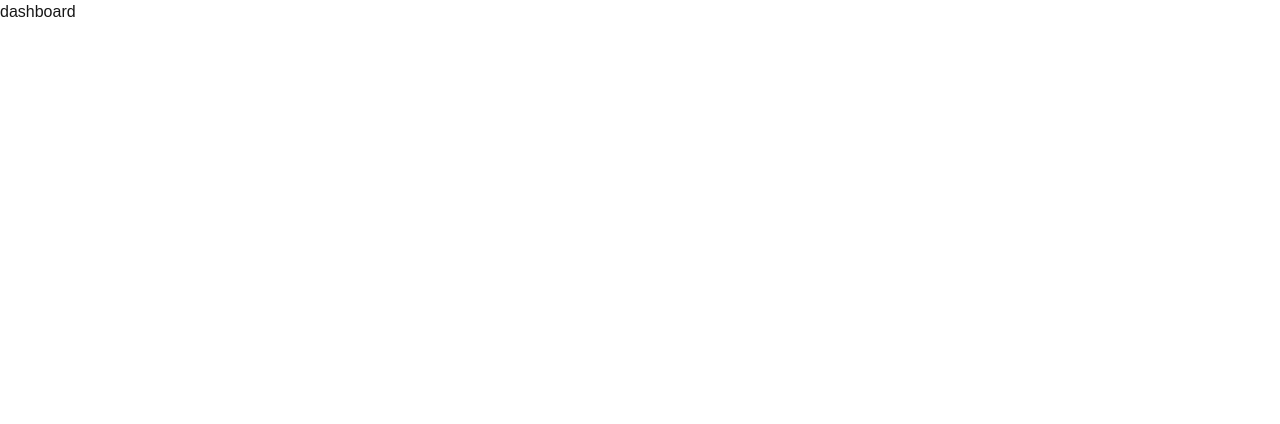
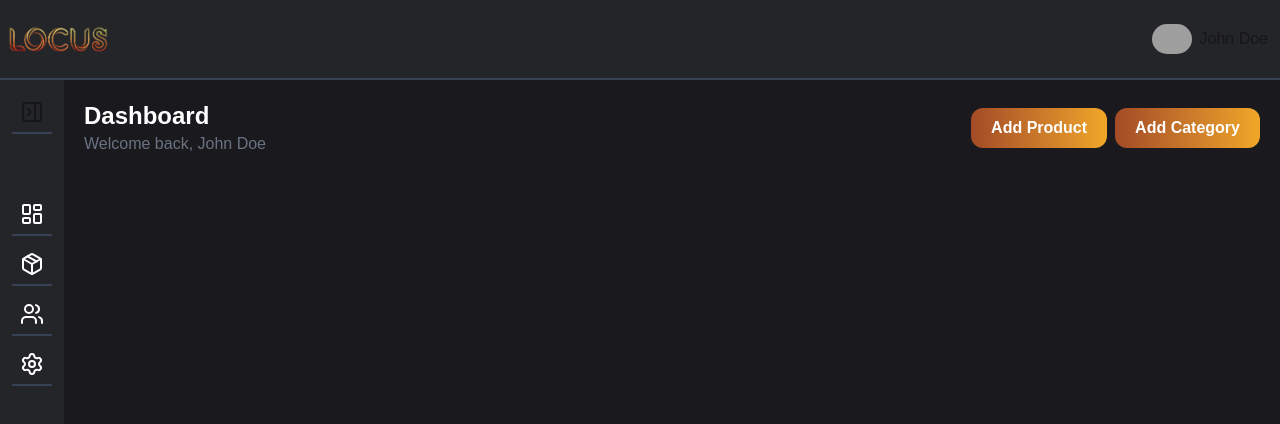
Before and after one commit to m-taqii/locus, a Next.js app: page /dashboard in a window 1280 px wide. Shown: the top 424 px of the page. Built offline with nearby package versions, Linux system fonts and the light colour scheme; grey boxes are pictures that could not be loaded.

Commit message:
feat: creating dashboard UI

```diff
--- /dev/null
+++ b/app/components/SessionWraper.jsx
@@ -0,0 +1,12 @@
+"use client"
+import { SessionProvider } from "next-auth/react"
+
+const SessionWraper = ({children}) => {
+  return (
+    <SessionProvider>
+      {children}
+    </SessionProvider>
+  )
+}
+
+export default SessionWraper
--- /dev/null
+++ b/app/dashboard/inventory/page.js
@@ -0,0 +1,11 @@
+import React from 'react'
+
+const page = () => {
+  return (
+    <section className='h-[90vh] bg-[#242529] transition-all duration-300'>
+
+    </section>
+  )
+}
+
+export default page
--- /dev/null
+++ b/app/dashboard/layout.js
@@ -0,0 +1,40 @@
+"use client"
+import Image from 'next/image'
+import Link from 'next/link'
+import { useState } from 'react'
+import { LayoutDashboard, Package, Users, Settings, PanelRightOpen, PanelRightClose } from 'lucide-react'
+
+const layout = ({ children }) => {
+    const [open, setOpen] = useState(false)
+    return (
+        <div>
+            <nav className='flex items-center justify-between w-full h-[10vh] border-b-2 border-gray-700 bg-[#242529]'>
+                <div className='m-2'>
+                    <Link href="/"><Image src="/logo.png" alt="Logo" width={100} height={100} /></Link>
+                </div>
+                <div className='flex items-center gap-2'>
+                    <img src="https://cdn-icons-png.flaticon.com/512/149/149071.png" alt="User" width={40} height={40} className='rounded-full' />
+                    <p className='mr-3'>John Doe</p>
+                </div>
+            </nav>
+            <div className='flex'>
+                <section className={`h-[90vh] bg-[#242529] transition-all duration-300 ${open ? 'w-[20vw]' : 'w-[5vw] flex items-center flex-col'}`}>
+                    <button onClick={() => setOpen(!open)} className={`cursor-pointer transition-all duration-300 ${open ? 'relative left-50 border-none w-0 m-5' : 'border-b-2 border-gray-700 pb-2 m-5 w-10 flex justify-center items-center'}`}>
+                        {open ? <PanelRightOpen /> : <PanelRightClose />}
+                    </button>
+                    <ul className='flex flex-col gap-2 ml-3 mr-3 mt-10 text-white'>
+                        <li className='hover:bg-[#1a1a1e] p-2 hover:rounded-md cursor-pointer hover:border-r-2 hover:border-[#F0A728] border-b-2 border-gray-700'><Link href="/dashboard" className='flex items-center gap-2 '><LayoutDashboard /> {open ? "Dashboard" : ""}</Link></li>
+                        <li className='hover:bg-[#1a1a1e] p-2 hover:rounded-md cursor-pointer hover:border-r-2 hover:border-[#F0A728] border-b-2 border-gray-700'><Link href="/dashboard/inventory" className='flex items-center gap-2'><Package /> {open ? "Inventory" : ""}</Link></li>
+                        <li className='hover:bg-[#1a1a1e] p-2 hover:rounded-md cursor-pointer hover:border-r-2 hover:border-[#F0A728] border-b-2 border-gray-700'><Link href="/dashboard/users" className='flex items-center gap-2'><Users /> {open ? "Users" : ""}</Link></li>
+                        <li className='hover:bg-[#1a1a1e] p-2 hover:rounded-md cursor-pointer hover:border-r-2 hover:border-[#F0A728] border-b-2 border-gray-700'><Link href="/dashboard/settings" className='flex items-center gap-2'><Settings /> {open ? "Settings" : ""}</Link></li>
+                    </ul>
+                </section>
+                <main className={`flex-1 transition-all duration-300 ${open ? 'w-[80vw]' : 'w-full'}`}>
+                    {children}
+                </main>
+            </div>
+        </div>
+    )
+}
+
+export default layout
--- a/app/dashboard/page.js
+++ b/app/dashboard/page.js
@@ -1,8 +1,23 @@
 import React from 'react'
-
+import Image from 'next/image'
+import Link from 'next/link'
 const page = () => {
   return (
-    <div>dashboard</div>
+
+    <section className='h-[90vh] bg-[#1a1a1e] w-full p-5'>
+      <div className='flex items-center justify-between'>
+        <div>
+          <h1 className='text-2xl font-bold text-white text-left'>Dashboard</h1>
+          <p className='text-gray-500 text-center'>Welcome back, John Doe</p>
+        </div>
+        <div className='flex items-center gap-2'>
+          <button className='bg-linear-to-r from-[#a34b27] to-[#F0A728] text-white px-5 py-2 rounded-xl flex items-center justify-center font-semibold hover:cursor-pointer hover:shadow-[0_8px_25px_rgba(255,153,51,0.45)] hover:brightness-110 transition-all duration-300 ease-in-out'>Add Product</button>
+          <button className='bg-linear-to-r from-[#a34b27] to-[#F0A728] text-white px-5 py-2 rounded-xl flex items-center justify-center font-semibold hover:cursor-pointer hover:shadow-[0_8px_25px_rgba(255,153,51,0.45)] hover:brightness-110 transition-all duration-300 ease-in-out'>Add Category</button>
+        </div>
+      </div>
+
+    </section>
+
   )
 }
 
--- /dev/null
+++ b/app/dashboard/users/page.js
@@ -0,0 +1,9 @@
+import React from 'react'
+
+const page = () => {
+  return (
+    <div>page</div>
+  )
+}
+
+export default page
--- a/app/layout.js
+++ b/app/layout.js
@@ -1,5 +1,6 @@
 import { Geist, Geist_Mono } from "next/font/google";
 import "./globals.css";
+import SessionWraper from "./components/SessionWraper";
 
 const geistSans = Geist({
   variable: "--font-geist-sans",
@@ -22,7 +23,7 @@ export default function RootLayout({ children }) {
       <body
         className={`${geistSans.variable} ${geistMono.variable} antialiased`}
       >
-        {children}
+        <SessionWraper>{children}</SessionWraper>
       </body>
     </html>
   );
--- a/package.json
+++ b/package.json
@@ -13,6 +13,7 @@
     "axios": "^1.13.2",
     "bcrypt": "^6.0.0",
     "gsap": "^3.14.2",
+    "lucide-react": "^0.562.0",
     "mongoose": "^9.1.4",
     "next": "16.1.3",
     "next-auth": "^4.24.13",
```
Also changed, not shown: 1 other file (tests, documents, lock files or other folders).
